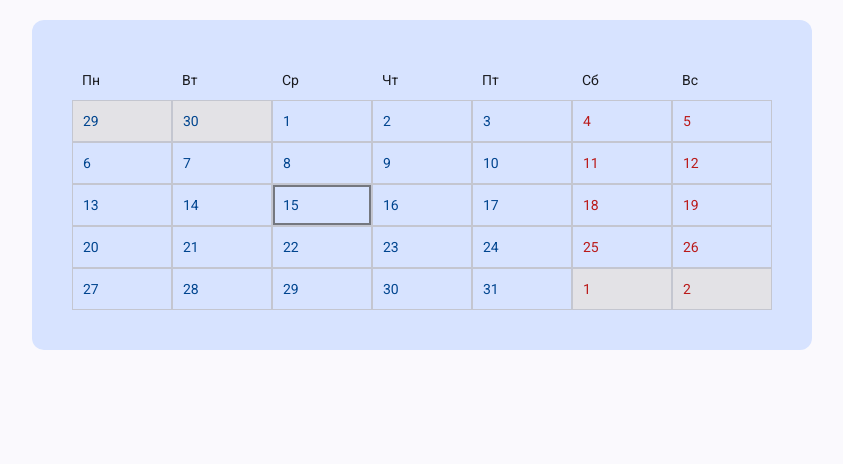
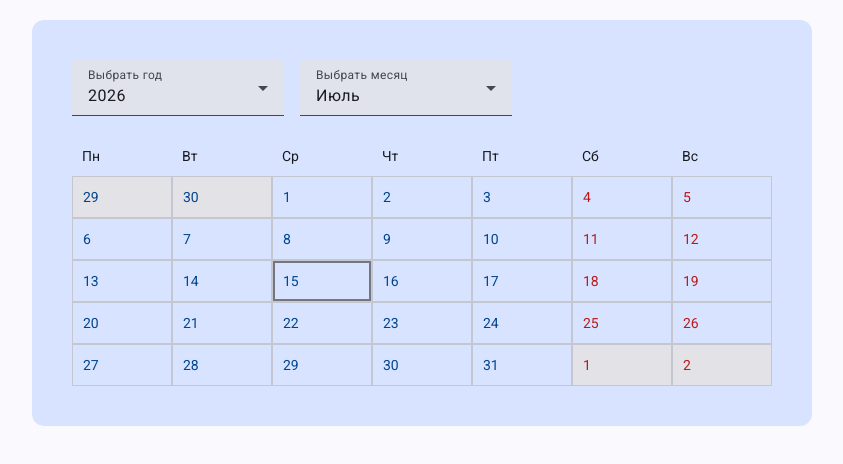
Before and after one commit to NMakarevich/task-manager, an Angular app: page / in a window 1280 px wide. Shown: the top 464 px of the page, without its empty margins (218-1061 px from the left). Built offline with nearby package versions, Linux system fonts and the light colour scheme.

Commit message:
feat: add year and month selection

```diff
--- a/src/app/components/calendar/calendar.html
+++ b/src/app/components/calendar/calendar.html
@@ -1,6 +1,21 @@
 <div class="calendar">
   <div class="calendar-controls">
-
+    <mat-form-field>
+      <mat-label>Выбрать год</mat-label>
+      <mat-select (selectionChange)="selectYear($event.value)" [value]="currentYear">
+        @for (year of years(); track year) {
+          <mat-option [value]="year">{{ year }}</mat-option>
+        }
+      </mat-select>
+    </mat-form-field>
+    <mat-form-field>
+      <mat-label>Выбрать месяц</mat-label>
+      <mat-select [value]="currentMonth" (selectionChange)="selectMonth($event.value)">
+        @for (month of monthes; track $index) {
+          <mat-option [value]="$index">{{month}}</mat-option>
+        }
+      </mat-select>
+    </mat-form-field>
   </div>
   <div class="calendar-title">
     @for (day of daysOfWeek; track $index) {
--- a/src/app/components/calendar/calendar.scss
+++ b/src/app/components/calendar/calendar.scss
@@ -10,6 +10,11 @@
   padding: 40px;
   background-color: var(--mat-sys-primary-container);
   border-radius: var(--mat-sys-corner-medium);
+}
+
+.calendar-controls {
+  display: flex;
+  gap: 16px;
 }
 
 .calendar-title {
--- a/src/app/components/calendar/calendar.ts
+++ b/src/app/components/calendar/calendar.ts
@@ -1,10 +1,13 @@
 import { Component, inject } from '@angular/core';
 import { CalendarService } from '@services/calendar-service';
 import { Day } from '@components/day/day';
+import { MatFormField, MatLabel } from '@angular/material/input';
+import { MatOption } from '@angular/material/core';
+import { MatSelect } from '@angular/material/select';
 
 @Component({
   selector: 'app-calendar',
-  imports: [Day],
+  imports: [Day, MatFormField, MatLabel, MatOption, MatSelect],
   templateUrl: './calendar.html',
   styleUrl: './calendar.scss',
 })
@@ -13,5 +16,40 @@ export class Calendar {
 
   monthMap = this.calendarService.monthMap;
 
+  currentYear = this.calendarService.getYear();
+
+  currentMonth = this.calendarService.getMonth();
+
+  monthes = [
+    'Январь',
+    'Февраль',
+    'Март',
+    'Апрель',
+    'Май',
+    'Июнь',
+    'Июль',
+    'Август',
+    'Сентябрь',
+    'Октябрь',
+    'Ноябрь',
+    'Декабрь',
+  ];
+
+  years = () => {
+    const yearsArray = [];
+    for (let i = -3; i <= 3; i += 1) {
+      yearsArray.push(this.currentYear + i);
+    }
+    return yearsArray;
+  };
+
+  selectYear = (year: number) => {
+    this.calendarService.updateYear(year);
+  };
+
+  selectMonth = (month: number) => {
+    this.calendarService.updateMonth(month);
+  };
+
   daysOfWeek = ['Пн', 'Вт', 'Ср', 'Чт', 'Пт', 'Сб', 'Вс'];
 }
```
